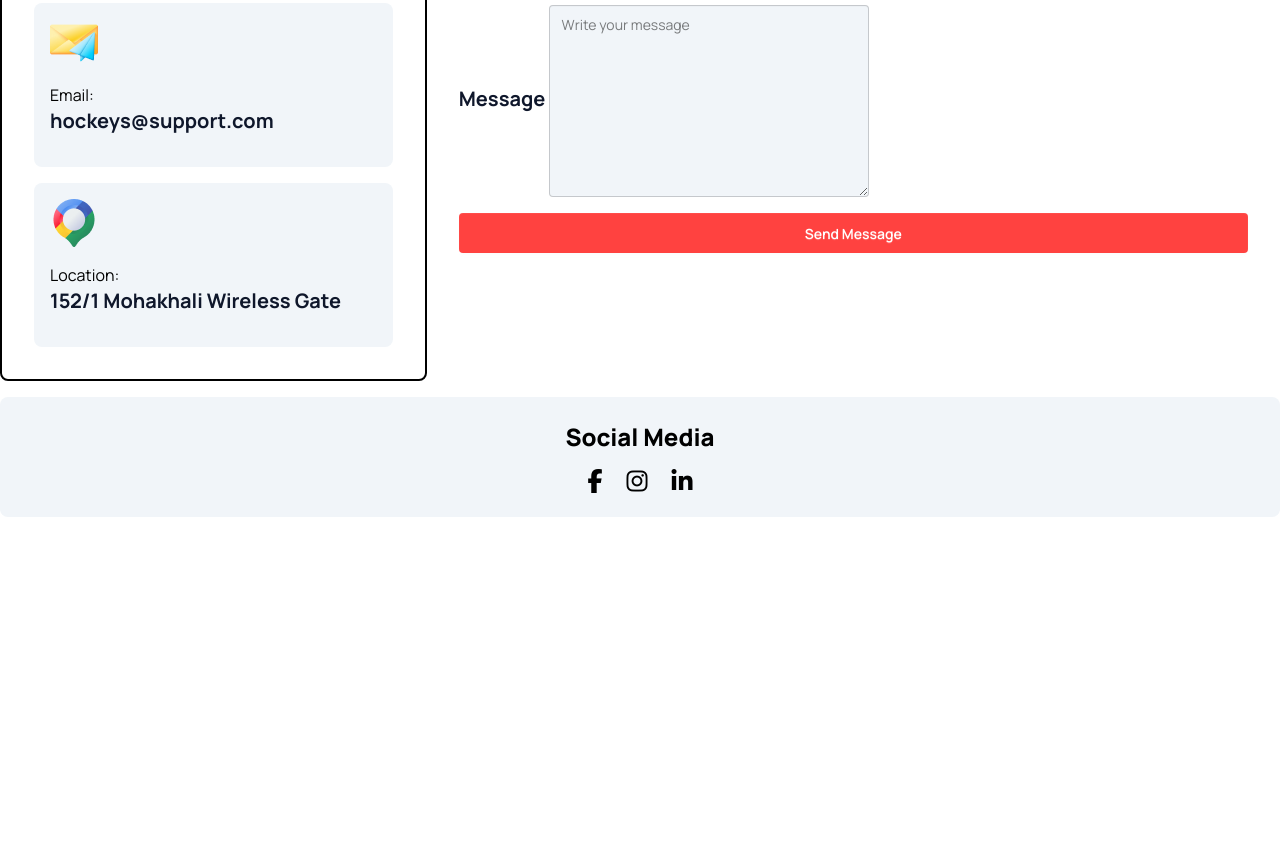
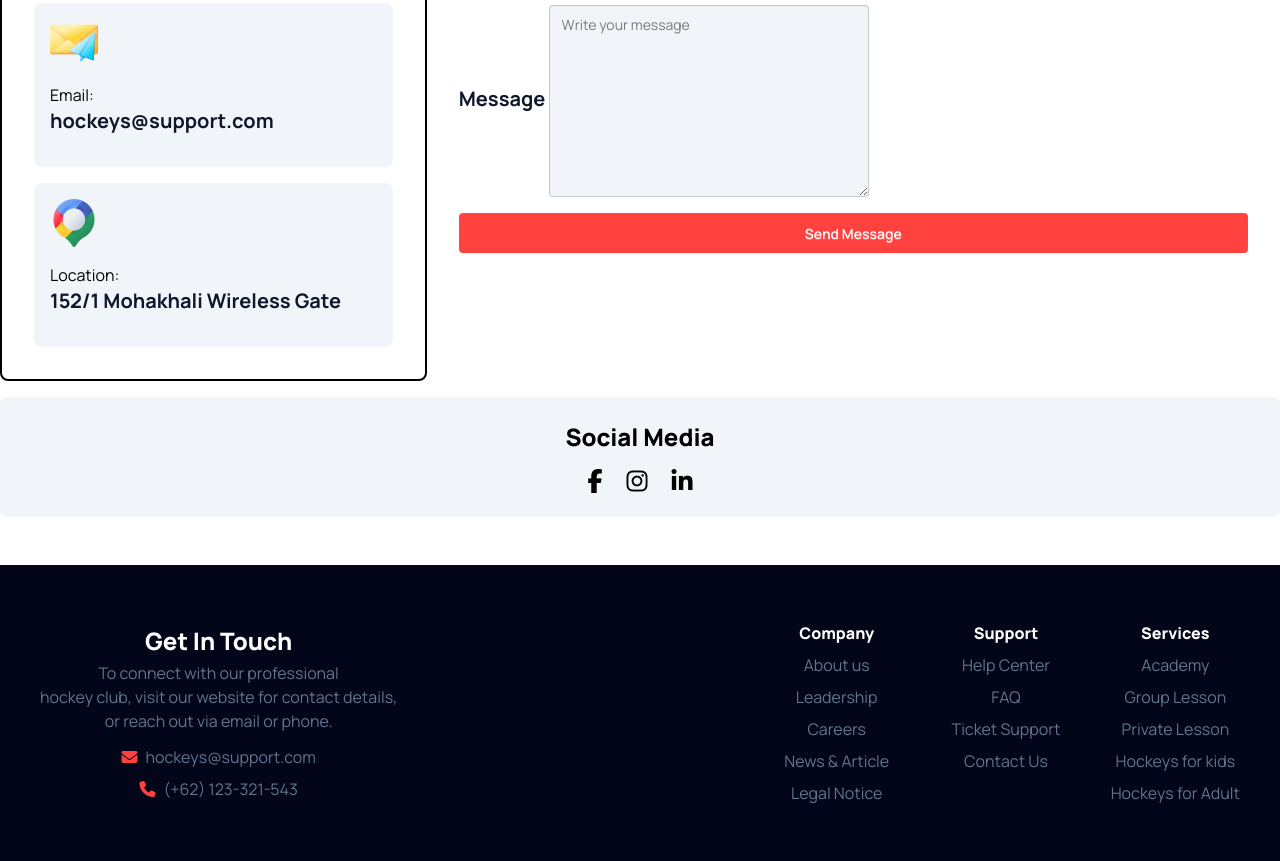
Before and after one commit to mdsarman/assingment-3-Hocky-Mania, a plain HTML site: page index.html in a window 1280 px wide. Shown: the part 4824-5685 px from the top of the page. Before the commit the page ends 5389 px from the top, so only its background shows below. Drawn offline with nearby package versions, Linux system fonts and the light colour scheme.

Commit message:
footer section add

```diff
--- a/index.html
+++ b/index.html
@@ -618,9 +618,65 @@
     </section>
     </main>
 
-    <footer>
+     <!-- footer section  -->
+     <section>
+      <footer class="px-10 py-14 bg-slate-950 text-slate-500">
+        <div class="flex flex-col md:flex-row md:justify-between gap-10 sm:col-span-1 text-center items-center">
 
-    </footer>
+          <aside class="sm:col-span-1 text-center flex flex-col items-center">
+            <h3 class="text-2xl font-extrabold text-white">Get In Touch</h3>
+            <p class="my-1">
+              To connect with our professional <br />
+              hockey club, visit our website for contact details, <br />
+              or reach out via email or phone.
+            </p>
+
+            <div class="flex flex-col gap-2 mt-2">
+              <div class="flex items-center gap-2 justify-center">
+                <i class="fa-solid fa-envelope text-[#FF4240]"></i>
+                <p>hockeys@support.com</p>
+              </div>
+              <div class="flex items-center gap-2 justify-center">
+                <i class="fa-solid fa-phone text-[#FF4240]"></i>
+                <p>(+62) 123-321-543</p>
+              </div>
+            </div>
+          </aside>
+
+
+          <!-- Right side nav items -->
+          <div class="grid grid-cols-2 sm:grid-cols-2 md:grid-cols-3 gap-10">
+            <nav class="flex flex-col space-y-2">
+              <header class="footer-titletext-2xl font-extrabold text-white">Company</header>
+              <a class="link link-hover">About us</a>
+              <a class="link link-hover">Leadership</a>
+              <a class="link link-hover">Careers</a>
+              <a class="link link-hover">News & Article</a>
+              <a class="link link-hover">Legal Notice</a>
+            </nav>
+
+            <nav class="flex flex-col space-y-2">
+              <header class="footer-titletext-2xl font-extrabold text-white">Support</header>
+              <a class="link link-hover">Help Center</a>
+              <a class="link link-hover">FAQ</a>
+              <a class="link link-hover">Ticket Support</a>
+              <a class="link link-hover">Contact Us</a>
+            </nav>
+
+
+            <nav class="flex flex-col space-y-2 col-span-2 sm:col-span-1 text-center items-center">
+              <header class="footer-titletext-2xl font-extrabold text-white">Services</header>
+              <a class="link link-hover">Academy</a>
+              <a class="link link-hover">Group Lesson</a>
+              <a class="link link-hover">Private Lesson</a>
+              <a class="link link-hover">Hockeys for kids</a>
+              <a class="link link-hover">Hockeys for Adult</a>
+            </nav>
+          </div>
+        </div>
+      </footer>
+
+  </section>
 
 </body>
 </html>
```
